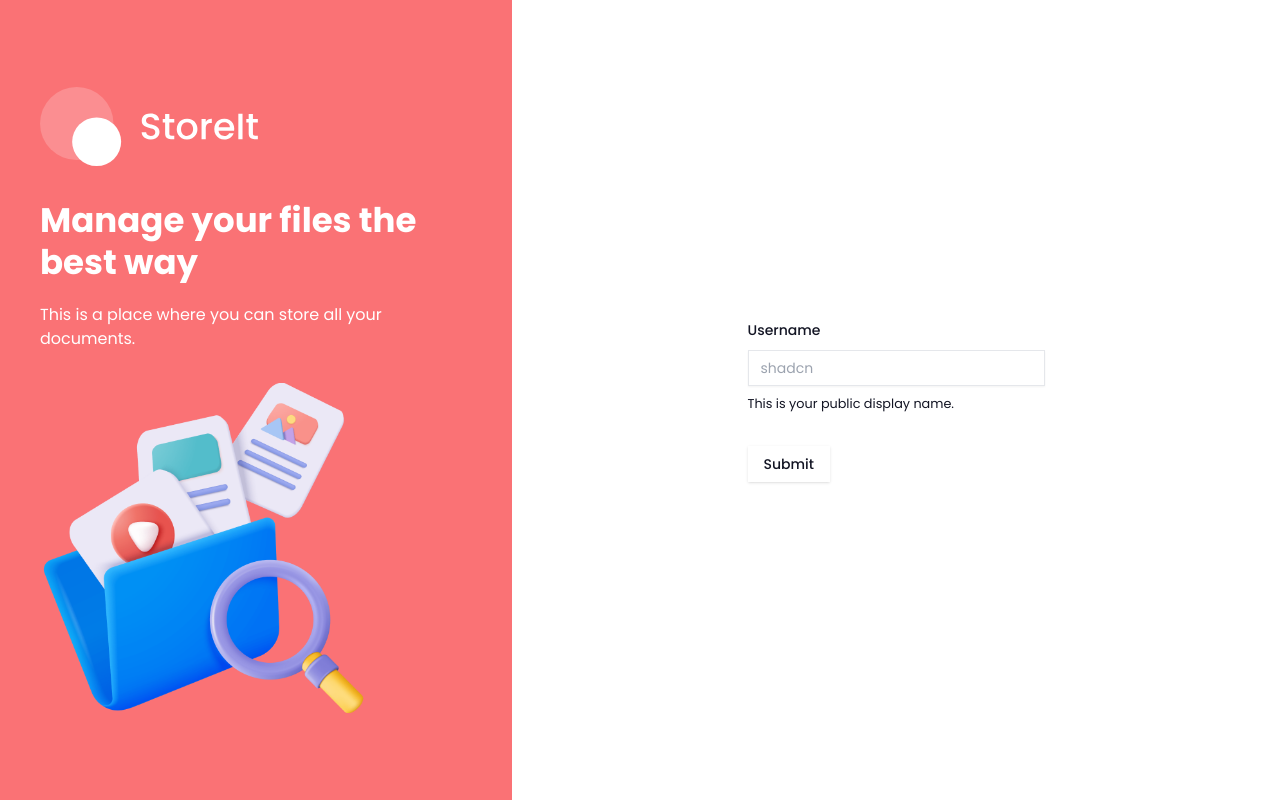
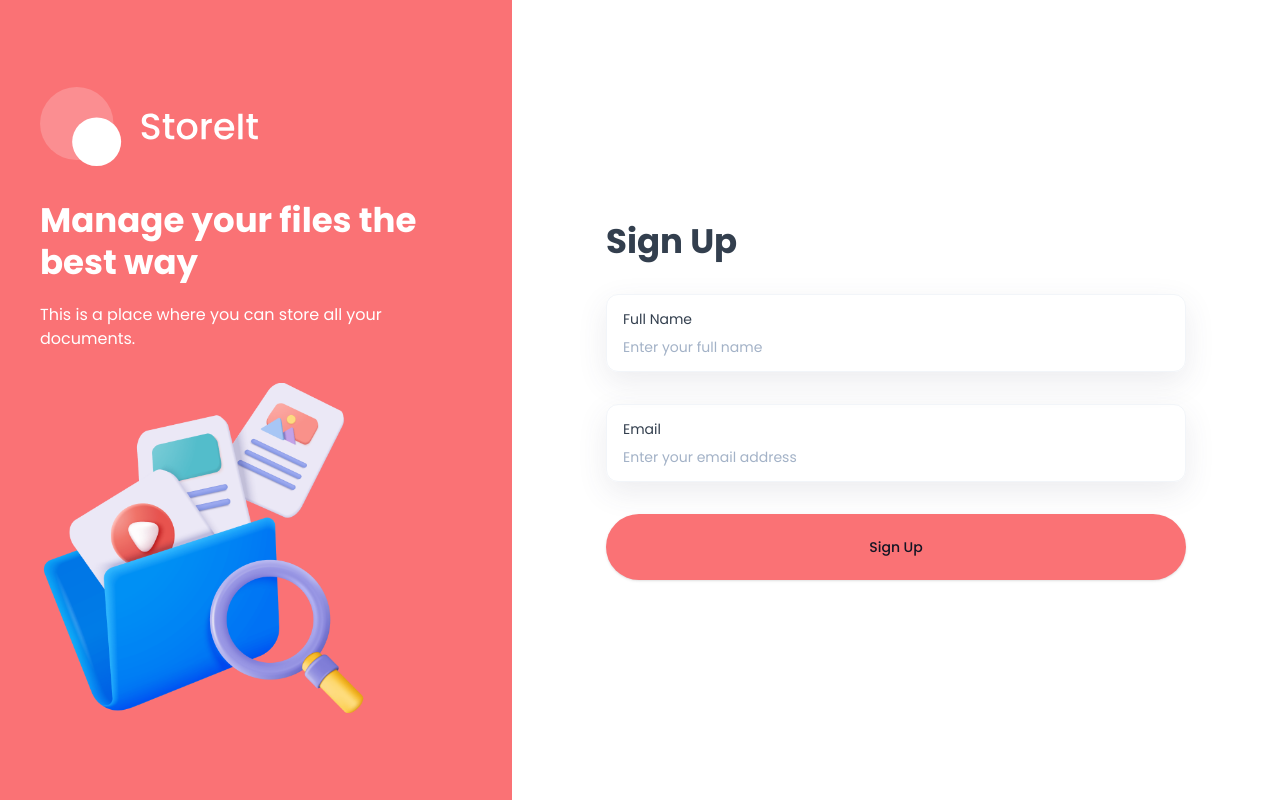
Before and after one commit to ritikdevelop/google-drive, a Next.js app: page /sign-up in a window 1280 px wide. Built offline with nearby package versions, Linux system fonts and the light colour scheme.

Commit message:
"Added isLoading state, form title, and full name input field for sign-up type; updated email input field and submit button"

```diff
--- a/components/AuthForm.tsx
+++ b/components/AuthForm.tsx
@@ -18,10 +18,13 @@ import { Input } from "@/components/ui/input";
 const formSchema = z.object({
   username: z.string().min(2).max(50),
 });
-import React from "react";
+import React, { useState } from "react";
 
 type FormType = "sign-in" | "sign-up";
 const AuthForm = ({ type }: { type: FormType }) => {
+
+    const [isLoading,setIsLoading] = useState(false);
+
   //! 1. Define your form.
   const form = useForm<z.infer<typeof formSchema>>({
     resolver: zodResolver(formSchema),
@@ -37,26 +40,62 @@ const AuthForm = ({ type }: { type: FormType }) => {
   return (
     <>
       <Form {...form}>
-        <form onSubmit={form.handleSubmit(onSubmit)} className="space-y-8">
+        <form onSubmit={form.handleSubmit(onSubmit)} className="auth-form">
+          <h1 className="form-title">
+            {type === "sign-in" ? "Sign In" : "Sign Up"}
+          </h1>
+          {/*//! Name Inout form */}
+          {type === "sign-up" && (
+            <FormField
+              control={form.control}
+              name="fullName"
+              render={({ field }) => (
+                <FormItem>
+                  <div className="shad-form-item">
+                    <FormLabel className="shad-form-label">Full Name</FormLabel>
+                    <FormControl>
+                      <Input
+                        placeholder="Enter your full name"
+                        className="shad-input"
+                        {...field}
+                      />
+                    </FormControl>
+                  </div>
+
+                  <FormMessage className="shad-form-message" />
+                </FormItem>
+              )}
+            />
+          )}
+
+          {/*//! Email ID Inout form */}
           <FormField
             control={form.control}
-            name="username"
+            name="email"
             render={({ field }) => (
               <FormItem>
-                <FormLabel>Username</FormLabel>
-                <FormControl>
-                  <Input placeholder="shadcn" {...field} />
-                </FormControl>
-                <FormDescription>
-                  This is your public display name.
-                </FormDescription>
-                <FormMessage />
+                <div className="shad-form-item">
+                  <FormLabel className="shad-form-label">Email</FormLabel>
+                  <FormControl>
+                    <Input
+                      placeholder="Enter your email address"
+                      className="shad-input"
+                      {...field}
+                    />
+                  </FormControl>
+                </div>
+
+                <FormMessage className="shad-form-message" />
               </FormItem>
             )}
           />
-          <Button type="submit">Submit</Button>
+          <Button type="submit" className="form-submit-button">
+            {type === "sign-in" ? "Sign In" : "Sign Up"}
+          </Button>
         </form>
       </Form>
+
+      {/* OTP VERIFICATION */}
     </>
   );
 };
```
